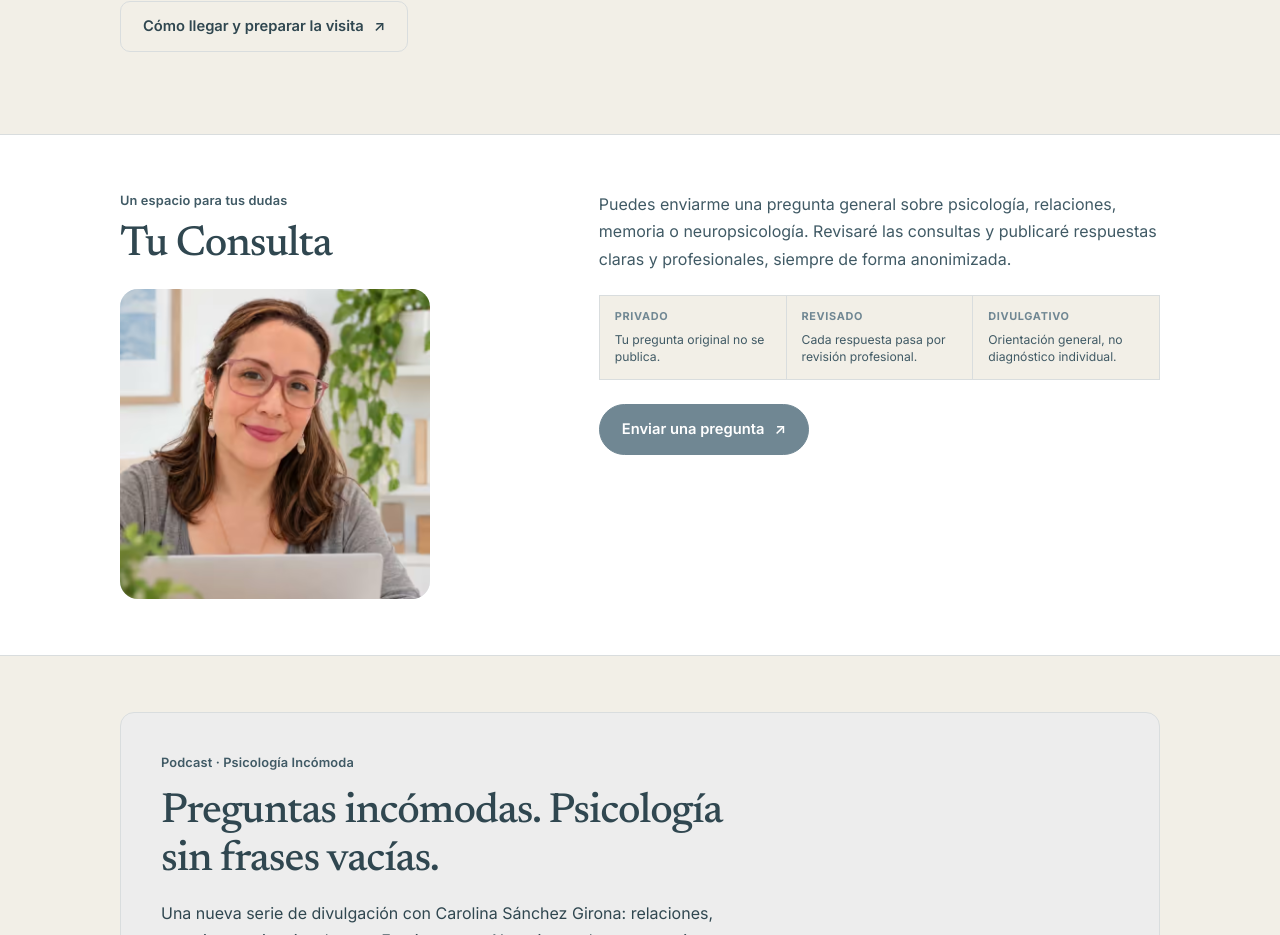
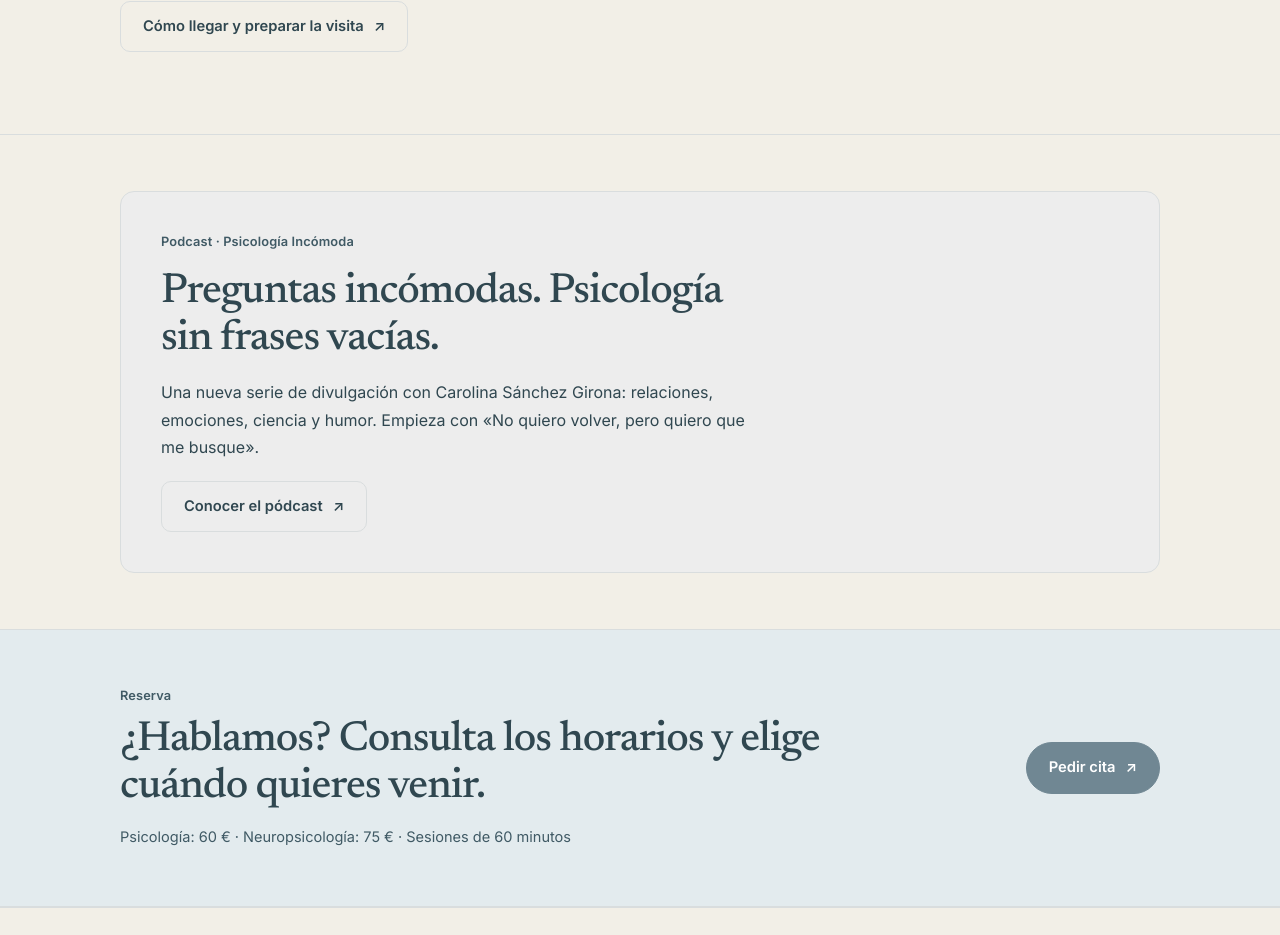
Before and after one commit to carolinasanchezgirona/Portfolio-Carolina, a Next.js app: page / in a window 1280 px wide. Shown: the part 4112-5047 px from the top of the page. Built offline with nearby package versions, Linux system fonts and the light colour scheme.

Commit message:
Remove Tu Consulta / Pregunta a Carolina section from homepage

```diff
--- a/app/page.tsx
+++ b/app/page.tsx
@@ -258,37 +258,6 @@ export default function HomePage() {
         </div>
       </section>
 
-      <section className="editorial-section home-question-card" aria-labelledby="home-question-title">
-        <div className="editorial-wrap home-question-grid">
-          <div>
-            <p className="editorial-section-eyebrow">Un espacio para tus dudas</p>
-            <h2 id="home-question-title">Tu Consulta</h2>
-            <figure className="home-question-photo">
-              <Image
-                src="/carolina-sanchez-tu-consulta-2026.avif"
-                alt="Carolina Sánchez, psicóloga y neuropsicóloga, frente al ordenador en un espacio luminoso"
-                width={640}
-                height={640}
-                sizes="(max-width: 680px) calc(100vw - 36px), (max-width: 920px) 370px, 340px"
-                loading="lazy"
-              />
-            </figure>
-          </div>
-          <div className="home-question-copy">
-            <p>
-              Puedes enviarme una pregunta general sobre psicología, relaciones, memoria o neuropsicología. Revisaré
-              las consultas y publicaré respuestas claras y profesionales, siempre de forma anonimizada.
-            </p>
-            <div className="home-question-points" aria-label="Características del buzón">
-              <span><strong>Privado</strong>Tu pregunta original no se publica.</span>
-              <span><strong>Revisado</strong>Cada respuesta pasa por revisión profesional.</span>
-              <span><strong>Divulgativo</strong>Orientación general, no diagnóstico individual.</span>
-            </div>
-            <a className="editorial-btn editorial-btn-primary home-question-link" href="/pregunta-a-carolina/">Enviar una pregunta <Arrow /></a>
-          </div>
-        </div>
-      </section>
-
       <section className="editorial-section" aria-labelledby="podcast-home-title">
         <div className="editorial-wrap editorial-podcast-card">
           <p className="editorial-section-eyebrow editorial-podcast-eyebrow">Podcast · Psicología Incómoda</p>
```
